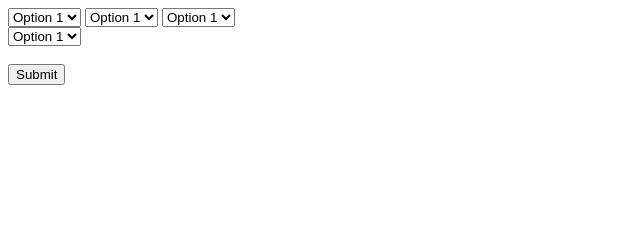
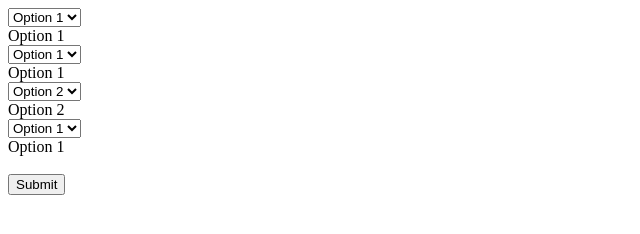
Before and after one commit to dqmrf/WClean, a plain HTML site: page dev/index.html in a window 1280 px wide. Shown: the whole page, without its empty margins (0-640 px from the left). Drawn offline with Linux system fonts and the light colour scheme.

Commit message:
+1 commit :-)

```diff
--- a/dev/WClean.js
+++ b/dev/WClean.js
@@ -10,10 +10,12 @@ var WClean = (function(window, document, undefined) {
     /**
      * WClean - entry point.
      * @param inputValue
+     * @param options
      */
-    function WClean(inputValue) {
+    function WClean(inputValue, options) {
         this._inputValue = inputValue;
-        this._children = [];
+        this._options = options;
+        this._elems = [];
 
         this.init();
     }
@@ -31,7 +33,7 @@ var WClean = (function(window, document, undefined) {
     };
 
     WClean.prototype.destroy = function() {
-        this._children.forEach(function(elem, i) {
+        this._elems.forEach(function(elem, i) {
             elem.destroy();
         });
     };
@@ -39,7 +41,7 @@ var WClean = (function(window, document, undefined) {
     WClean.prototype._createChild = function(node) {
         if ( wcleanIsNodeElement(node) && node.tagName == 'SELECT' ) {
             var child = new WCleanElement(node);
-            this._children.push(child);
+            this._elems.push(child);
         }
     };
 
--- a/dev/WCleanElement.js
+++ b/dev/WCleanElement.js
@@ -3,7 +3,6 @@ var WCleanElement = (function(window, document, undefined) {
 
     function WCleanElement(select) {
         this._select = select;
-        this._wpapper = null;
 
         this.init();
     }
@@ -20,7 +19,38 @@ var WCleanElement = (function(window, document, undefined) {
 
     WCleanElement.prototype._buildTemplates = function() {
         this._wrap();
+        this._addNewSelect();
+        this._addTrigger();
     };
+
+    WCleanElement.prototype._addTrigger = function() {
+        var trigger = this._trigger = document.createElement('div');
+        var caption = document.createElement('span');
+
+        trigger.classList = 'WClean-trigger';
+        trigger.dataset.wcleanTrigger = true;
+        caption.classList = 'WClean-caption';
+        this._setTriggerText(caption);
+        trigger.appendChild(caption);
+
+        this._wpapper.appendChild(trigger);
+    };
+
+    WCleanElement.prototype._setTriggerText = function(caption) {
+        var select = this._select,
+            selChilds = select.children,
+            extHTML = selChilds[0].innerHTML;
+
+        for(var i = 0; i < selChilds.length; i++) {
+            if (selChilds[i].hasAttribute('selected')) {
+                extHTML = selChilds[i].innerHTML;
+            }
+        }
+
+        caption.innerHTML = extHTML;
+    };
+
+    WCleanElement.prototype._addNewSelect = function() {};
 
     WCleanElement.prototype._wrap = function() {
         var select = this._select;
--- a/dev/index.html
+++ b/dev/index.html
@@ -28,7 +28,7 @@
         </select>
         <select name="sel-3" class="sel" id="sel-3">
             <option value="option-1">Option 1</option>
-            <option value="option-2">Option 2</option>
+            <option value="option-2" selected>Option 2</option>
             <option value="option-3">Option 3</option>
             <option value="option-4">Option 4</option>
         </select>
@@ -49,9 +49,12 @@
         var $selects = document.getElementsByClassName('sel');
         var $select = document.getElementById('unic');
 
-        var selects = new WClean($selects);
-        selects.destroy();
+        var selects = new WClean($selects, {
+            test: 'test'
+        });
         var select = new WClean($select);
+
+        // selects.destroy();
     </script>
 </body>
 </html>
```
